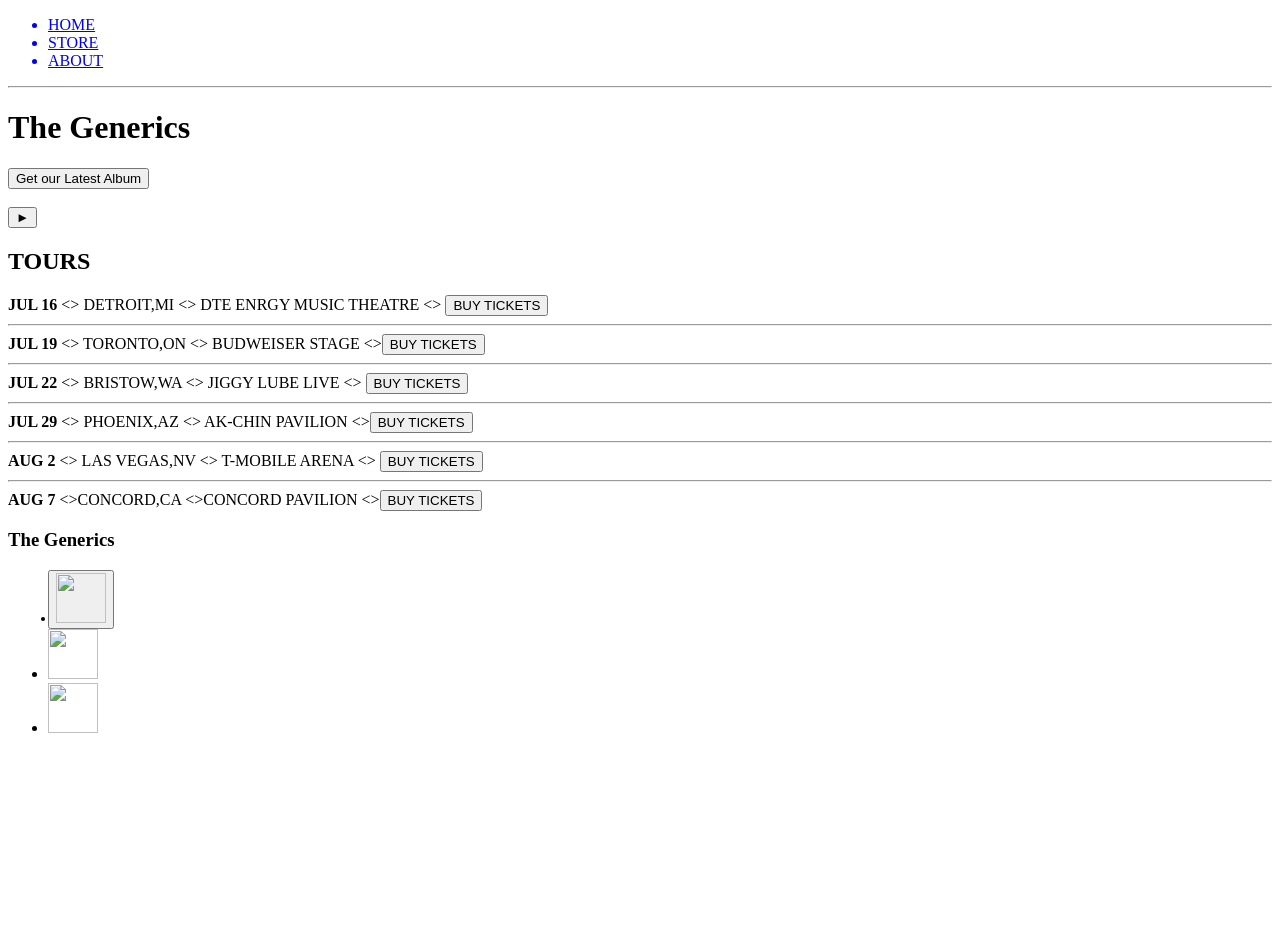
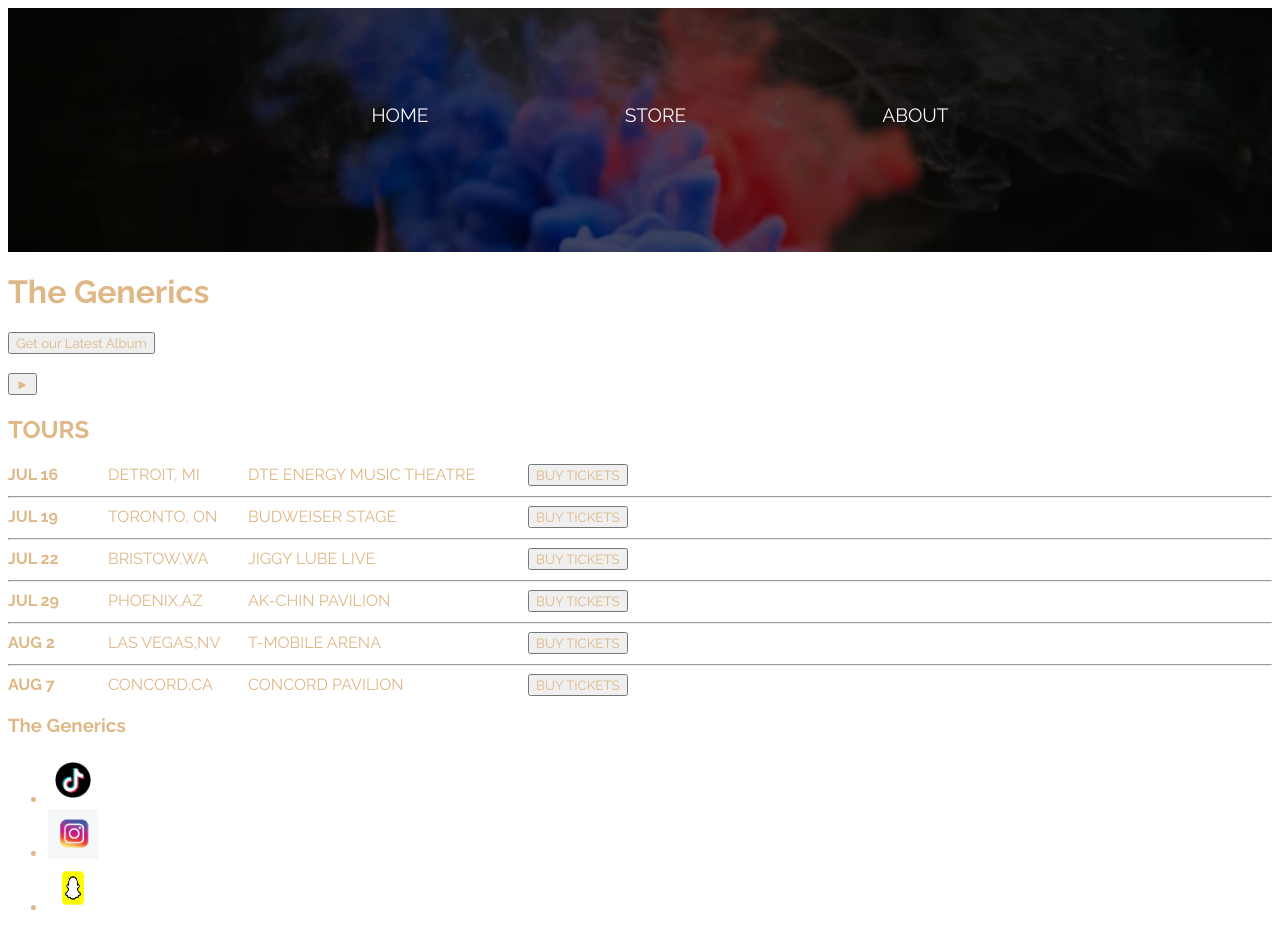
Before and after one commit to Soy-Patrick-g/first-try, a plain HTML site: page Untitled-1.html in a window 1280 px wide. Before the commit the page ends 800 px from the top, so only its background shows below. Drawn offline with Linux system fonts and the light colour scheme.

Commit message:
Making the web design more attractive and interactive

```diff
--- a/Untitled-1.html
+++ b/Untitled-1.html
@@ -3,19 +3,21 @@
     <head>
         <title>The Generics</title>
         <meta name="Description of the content created if searched on the internet" content="This is the description">
+        <link rel="stylesheet" href="styles.css">
     </head>
     <body>
-        <header>
-            <nav>
+        <header class="mh">
+            <nav class="main-nav">
                 <ul>
+                   <li><a href="Untitled-1.html">HOME</a> </li>
+                   <li> <a href="Linker.html">STORE</a></li>
+                   <li><a href="tutorials copy.html">ABOUT</a></li>
 
-                   <a href="Untitled-1.html"><li>HOME</li></a>
-                   <a href="Linker.html"><li>STORE</li></a>
-                   <a href="tutorials copy.html"><li>ABOUT</li></a>
-                </ul></nav>
+                </ul>
+            </nav>
         </header>
                 </ul>
-                <hr>
+
                 <h1>The Generics</h1>
                 <button type="button">Get our Latest Album</button>
                 <br><br>
@@ -23,43 +25,47 @@
                 <br>
                 <h2>TOURS</h2>
                 <div>
-                    <div>
-                        <strong>JUL 16</strong>
-                        &lt;&gt; DETROIT,MI &lt;&gt;
-                        DTE ENRGY MUSIC THEATRE &lt;&gt;
+                     <div class="tour-row">
+                            <strong class="tour-date">JUL 16</strong>
+                            <span class="tour-city">DETROIT, MI</span>
+                            <span class="tour-venue">DTE ENERGY MUSIC THEATRE</span>
+                            <button type="button">BUY TICKETS</button>
+                    </div>
+                            <hr>
+                <div class="tour-row">
+                            <strong class="tour-date">JUL 19</strong>
+                            <span class="tour-city">TORONTO, ON</span>
+                            <span class="tour-venue">BUDWEISER STAGE</span>
+                            <button type="button">BUY TICKETS</button>
+                 </div>
+    <!-- Repeat for other dates --><hr>
+                    </div>
+                    <div class="tour-row"><strong class="tour-date">JUL 22</strong>
+                        <span class="tour-city">BRISTOW,WA</span>
+                        <span class="tour-venue">JIGGY LUBE LIVE</span>
+                         <button type="button"><span>BUY TICKETS</button></span>
+                    </div><hr>
+                    <div class="tour-row"><strong class="tour-date">JUL 29</strong>
+                         <span class="tour-city">PHOENIX,AZ</span>
+                        <span class="tour-venue">AK-CHIN PAVILION</span>
+                        <button type="button"><span>BUY TICKETS</span> </button>
+                    </div class="tour-row"><hr>
+                    <div class="tour-row"><strong class="tour-date">AUG 2</strong>
+                        <span class="tour-city">LAS VEGAS,NV</span>
+                         <span class="tour-venue">T-MOBILE ARENA</span>
+                         <button type="button"><span>BUY TICKETS</span> </button>
+                    </div><hr>
+                    <div class="tour-row"><strong class="tour-date">AUG 7</strong>
+                        <span class="tour-city">CONCORD,CA</span>
+                        <span class="tour-venue">CONCORD PAVILION</span>
                         <button type="button"><span>BUY TICKETS</button></span>
-                    </div><hr>
-                    <div><strong>JUL 19</strong>
-                        &lt;&gt;  TORONTO,ON
-                        &lt;&gt; BUDWEISER STAGE
-                        &lt;&gt;<button type="button"><span>BUY TICKETS</button></span>
-                    </div><hr>
-                    <div><strong>JUL 22</strong>
-                        &lt;&gt; BRISTOW,WA
-                        &lt;&gt; JIGGY LUBE LIVE
-                        &lt;&gt; <button type="button"><span>BUY TICKETS</button></span>
-                    </div><hr>
-                    <div><strong>JUL 29</strong>
-                        &lt;&gt; PHOENIX,AZ
-                        &lt;&gt; AK-CHIN PAVILION
-                        &lt;&gt;<button type="button"><span>BUY TICKETS</button></span>
-                    </div><hr>
-                    <div><strong>AUG 2</strong>
-                        &lt;&gt; LAS VEGAS,NV
-                        &lt;&gt; T-MOBILE ARENA
-                        &lt;&gt; <button type="button"><span>BUY TICKETS</button></span>
-                    </div><hr>
-                    <div><strong>AUG 7</strong>
-                        &lt;&gt;CONCORD,CA
-                        &lt;&gt;CONCORD PAVILION
-                        &lt;&gt;<button type="button"><span>BUY TICKETS</button></span>
                     </div>
                 </div>
                 <h3>The Generics</h3>
                 <ul>
-                    <button type="button"> <li><img src="c:\Users\anane\Desktop\tiktok.jpg"style="width: 50px; height: 50px;"></li></button>
-                     <li><img src="c:\Users\anane\Desktop\insta.jpg" style="width: 50px; height: 50px;"></li>
-                     <li><img src="c:\Users\anane\Desktop\snap.jpg"style="width: 50px; height: 50px;"></li>
+                     <li><img src="tiktok.jpg"style="width: 50px; height: 50px;"></li>
+                     <li><img src="insta.jpg" style="width: 50px; height: 50px;"></li>
+                     <li><img src="snap.jpg"style="width: 50px; height: 50px;"></li>
                  </ul>
 
 
--- a/styles.css
+++ b/styles.css
@@ -25,7 +25,7 @@ margin: 0;
     color: whitesmoke;
     text-decoration: none;
     display: inline-block;
-    font-size: 1.1em;
+    font-size: 1.2em;
     font-weight: lighter;
 }
 .main-nav a:hover {
@@ -49,10 +49,55 @@ margin: 0;
 }
 .atk{
     text-align: center;
-    color: black;
+    color: blue transparent;
     font: 1.1em 'Raleway';
 }
-.atk:hover{
+/*.atk:hover{
     color: darkkhaki;
     background-color: aquamarine transparent;
+}*/
+button.atk {
+    background-color: rgba(0, 51, 153, 0.85); /* Darker blue, more opaque */
+    color: white;
+    padding: 0.5em 1em; /* optional: adds spacing */
+    border: none;        /* optional: removes border */
+    border-radius: 4px;  /* optional: rounded corners */
+    font: 1.1em 'Raleway';
+    text-align: center;
+
 }
+.wts{
+    text-align: center;
+    color: gold;
+    font: 1.1em 'Raleway';
+}
+.myself {
+    width: 400px;
+    height: 400px;
+    border-radius: 50%;
+    float: left; /* or right */
+    margin: 0 20px 20px 0; /* top, right, bottom, left */
+    object-fit: cover; /* ensures the image covers the circle */
+}
+.tour-row {
+    display: flex;
+    align-items: center;
+    gap: 20px; /* space between columns */
+    margin-bottom: 10px;
+}
+
+.tour-date {
+    width: 80px;
+    flex-shrink: 0;
+}
+.tour-city {
+    width: 120px;
+    flex-shrink: 0;
+}
+.tour-venue {
+    width: 260px;
+    flex-shrink: 0;
+}
+.tour-row button {
+    flex-shrink: 0;
+}
--- a/tutorials copy.html
+++ b/tutorials copy.html
@@ -2,15 +2,17 @@
 <html>
     <head>
         <title>Assignment on myself</title>
+        <link rel="stylesheet" href="styles.css">
     </head>
-    <body>  <header>
-                <nav>
+    <body>  <header class="mh">
+                <nav class="main-nav">
                     <ul>
+                        <li><a href="Untitled-1.html">HOME</a> </li>
+                        <li> <a href="Linker.html">STORE</a></li>
+                        <li><a href="tutorials copy.html">ABOUT</a></li>
+                    </ul>
 
-                        <a href="Untitled-1.html"><li>HOME</li></a>
-                   <a href="Linker.html"><li>STORE</li></a>
-                   <a href="tutorials copy.html"><li>ABOUT</li></a>
-                    </ul>
+
                 </nav>
 
         </header>
@@ -25,7 +27,7 @@
             I value truth — raw, unfiltered, and sometimes tough to hear. I don’t seek comfort in lies or sugarcoated words.
             What I want is real progress, and I know that comes from honest feedback and actionable steps.
             Whether it’s a daily affirmation, a ritual to ground me, or a shift in perspective, I look for tools that help me align with my higher self.</p>
-             <img src="myself.jpg" style="width: 200px;">
+             <img src="myself.jpg" style="width: 200px;" class="myself">
 
         </section>
        <section>
@@ -37,10 +39,25 @@
        At my core, I am a seeker — of truth, of clarity, of freedom from anything false.
         Every day, I take steps to break through limitations and embody the person I know I’m meant to be.
          I don’t just want to live — I want to live consciously, fully, and on purpose.
-       </section>
+       </section><br><br>
+        <h2>My Interests</h2>
+        <ul>
+            <li>Programming</li>
+            <li>Motivational Poems</li>
+            <li>Music</li>
+            <li>Gaming</li>
+            <li>Reading</li>
+        </ul>
+        <h2>My Skills</h2>
+        <ul>
+            <li>HTML</li>
+            <li>CSS</li>
+
+            <li>C++</li>
+        </ul>
         <footer><h3>Check out my handles</h3>
         <ul>
-           <button type="button"> <li><img src="tiktok.jpg"style="width: 50px; height: 50px;"></li></button>
+           <li><img src="tiktok.jpg"style="width: 50px; height: 50px;"></li>
             <li><img src="insta.jpg" style="width: 50px; height: 50px;"></li>
             <li><img src="snap.jpg"style="width: 50px; height: 50px;"></li>
         </ul>
```
Also changed, not shown: Linker.html (+12 -12 lines), tutorials.html (+1 -1 lines).
